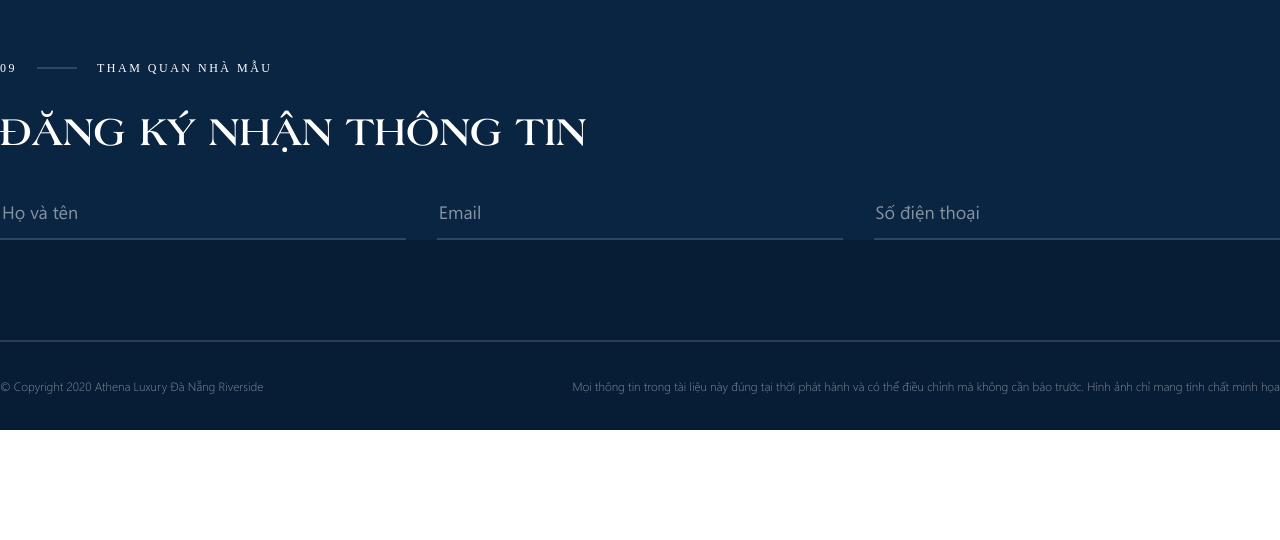
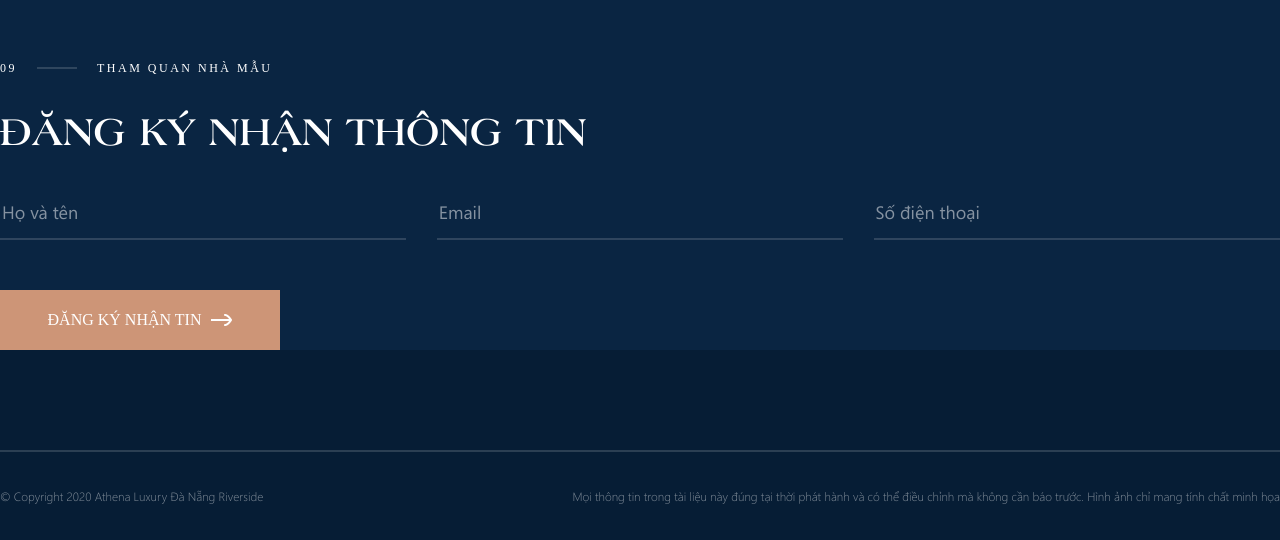
Before and after one commit to vuducthuan1994/athena-frontend, a plain HTML site: page index.html in a window 1280 px wide. Shown: the part 4914-5454 px from the top of the page. Before the commit the page ends 5344 px from the top, so only its background shows below. Drawn offline with nearby package versions, Linux system fonts and the light colour scheme; a web font is replaced by a local one.

Commit message:
add button

```diff
--- a/index.html
+++ b/index.html
@@ -270,6 +270,10 @@
                     <input placeholder="Email">
                     <input placeholder="Số điện thoại">
                 </form>
+                <div class="btn-submit-visit-form">
+                    <span>Đăng ký nhận tin</span>
+                    <img src="./public/img/arrow-right-1.png">
+                </div>
             </div>
         </section>
         <section class="footer">
--- a/public/css/athena.css
+++ b/public/css/athena.css
@@ -177,7 +177,8 @@ html {
 }
 
 .btn-brochure::before,
-.btn-map-utilities::before {
+.btn-map-utilities::before,
+.btn-submit-visit-form::before {
     content: "";
     position: absolute;
     top: 0;
@@ -196,22 +197,29 @@ html {
     background: #be734b;
 }
 
+.btn-submit-visit-form::before {
+    background: #be734b;
+}
+
 .btn-map-utilities::before {
     background: #3b628b;
 }
 
 .btn-brochure:hover::before,
-.btn-map-utilities:hover::before {
+.btn-map-utilities:hover::before,
+.btn-submit-visit-form:hover::before {
     transform: scaleY(1) translateZ(0);
 }
 
 .btn-brochure img,
-.btn-map-utilities img {
+.btn-map-utilities img,
+.btn-submit-visit-form img {
     z-index: 1;
 }
 
 .btn-brochure span,
-.btn-map-utilities span {
+.btn-map-utilities span,
+.btn-submit-visit-form span {
     z-index: 1;
     position: relative;
     display: inline-block;
@@ -859,3 +867,21 @@ section.visit-model-house .inner-visit-model-house {
     -o-transition: all 0.5s ease-in-out;
     transition: all 0.5s ease-in-out;
 }
+
+.inner-visit-model-house .btn-submit-visit-form {
+    font-size: 1.6rem;
+    font-family: 'SegoeUI Semibold';
+    width: 28rem;
+    text-decoration: none;
+    position: relative;
+    justify-content: center;
+    align-items: center;
+    display: flex;
+    text-align: center;
+    height: 6rem;
+    background-color: #cd9577;
+    text-transform: uppercase;
+    color: #ffffff;
+    margin-top: 5rem;
+    cursor: pointer;
+}
```
Also changed, not shown: public/img/arrow-right-1.png (added).
